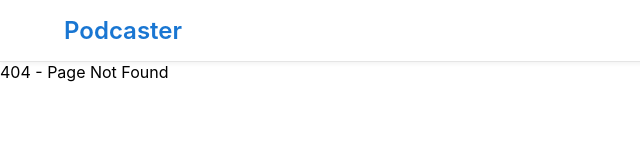
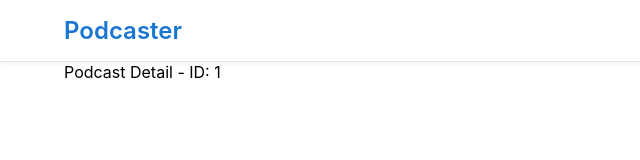
Before and after one commit to keinerapo/podcast-app, a React (Vite) app: page /podcast/1 in a window 1280 px wide. Before the commit this address had no page. Shown: the top 160 px of the page, without its empty margins (0-640 px from the left). Built offline with nearby package versions, Linux system fonts and the light colour scheme.

Commit message:
feat(podcast-detail): add PodcastDetailPage structure and route

```diff
--- a/src/app/routes/AppRouter.tsx
+++ b/src/app/routes/AppRouter.tsx
@@ -1,5 +1,6 @@
 import { BrowserRouter, Route, Routes } from 'react-router-dom';
 import { MainPage } from '@features/podcasts/pages';
+import { PodcastDetailPage } from '@features/podcast-detail/pages';
 import { Header } from '@shared/components/Header';
 
 export function AppRouter() {
@@ -8,6 +9,7 @@ export function AppRouter() {
       <Header />
       <Routes>
         <Route path="/" element={<MainPage />} />
+        <Route path="/podcast/:podcastId" element={<PodcastDetailPage />} />
         <Route path="*" element={<div>404 - Page Not Found</div>} />
       </Routes>
     </BrowserRouter>
--- /dev/null
+++ b/src/features/podcast-detail/pages/PodcastDetailPage.tsx
@@ -0,0 +1,13 @@
+import { useParams } from 'react-router-dom';
+
+export function PodcastDetailPage() {
+  const { podcastId } = useParams<{ podcastId: string }>();
+
+  return (
+    <div className="container">
+      <div>
+        <h1>Podcast Detail - ID: {podcastId}</h1>
+      </div>
+    </div>
+  );
+}
--- /dev/null
+++ b/src/features/podcast-detail/pages/index.ts
@@ -0,0 +1 @@
+export { PodcastDetailPage } from './PodcastDetailPage';
```
